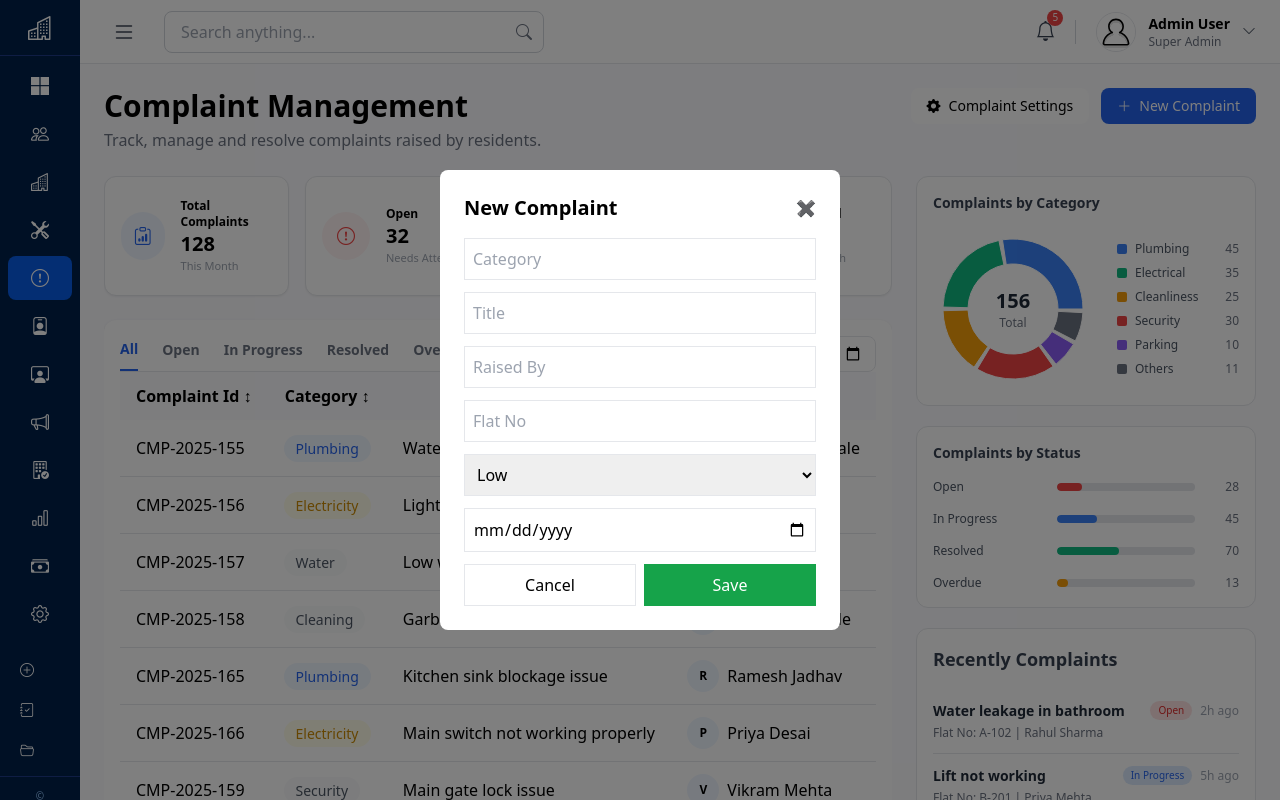
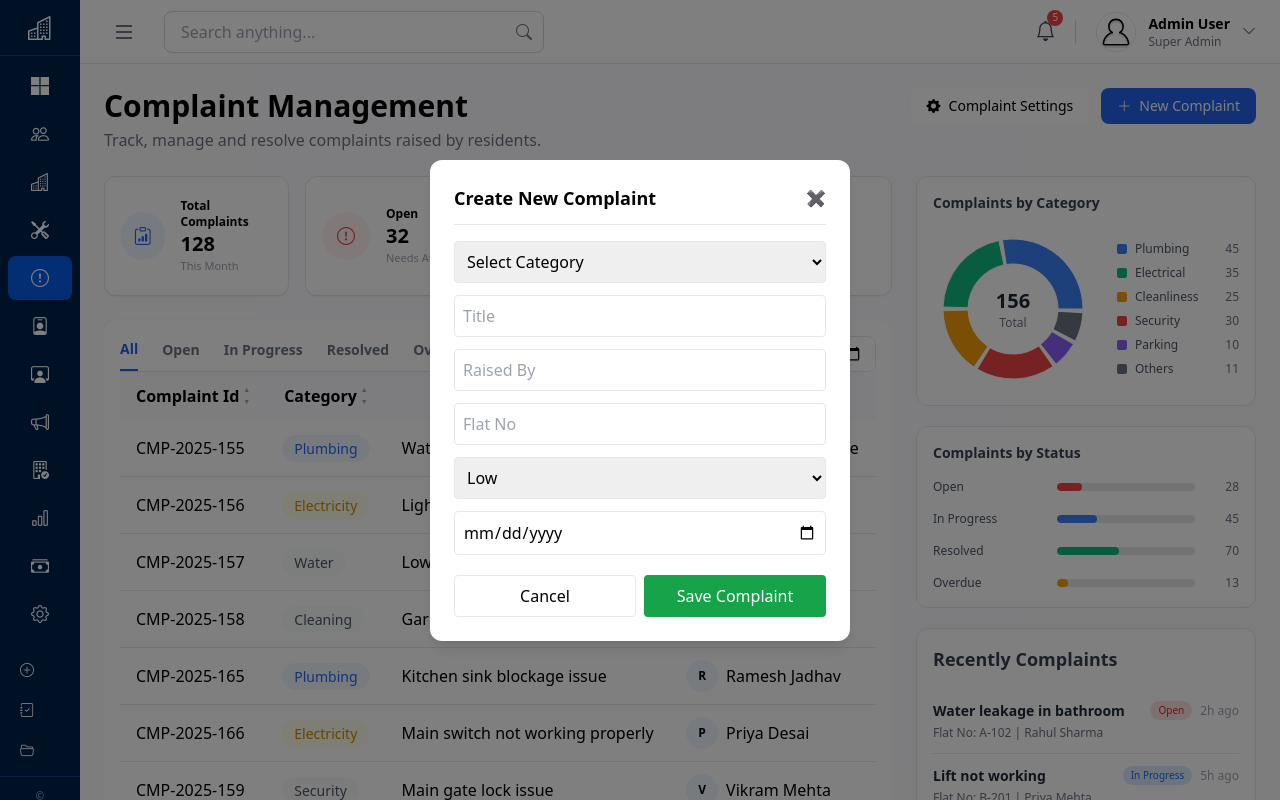
Before and after one commit to classrepo24/societymanagement-react, a React (Create React App) app: page /complaints in a window 1280 px wide. Both pictures are taken after a click on the button "New Complaint". Built offline with nearby package versions, Linux system fonts and the light colour scheme.

Commit message:
complaint module add new complaint with validation add arrow for sorting

```diff
--- a/src/pages/Complaints/Complaints.jsx
+++ b/src/pages/Complaints/Complaints.jsx
@@ -181,7 +181,13 @@ const [complaints,setComplaints] = useState([
 
 ]);
 
+const generateId = () => {
+  const year = new Date().getFullYear();
 
+  const nextNumber = complaints.length + 1;
+
+  return `CMP-${year}-${String(nextNumber).padStart(3, "0")}`;
+};
 
 const [selectedCategory, setSelectedCategory] = useState("All");
 
@@ -208,7 +214,7 @@ const [formData, setFormData] = useState({
   status: "Open",
   raisedOn: "",
 });
-
+const [errors, setErrors] = useState({});
 
 
 
@@ -249,7 +255,31 @@ const handleSort = (key) => {
         ? "desc"
         : "asc",
   }));
+
 };
+const renderSortIcon = (key) => (
+  <span className="inline-flex flex-col ml-1 gap-[1px]">
+    <span
+      className={`text-[7px] ${
+        sortConfig.key === key && sortConfig.direction === "asc"
+          ? "text-blue-600"
+          : "text-gray-400"
+      }`}
+    >
+      ▲
+    </span>
+
+    <span
+      className={`text-[7px] ${
+        sortConfig.key === key && sortConfig.direction === "desc"
+          ? "text-blue-600"
+          : "text-gray-400"
+      }`}
+    >
+      ▼
+    </span>
+  </span>
+);
 
 if (sortConfig.key) {
   filteredComplaints = [...filteredComplaints].sort((a, b) => {
@@ -439,66 +469,81 @@ if (sortConfig.key) {
 
                   <thead>
                     <tr className="bg-[#fbfbfe] border-gray-200">
+
                       <th
                         onClick={() => handleSort("id")}
                         className="px-4 py-3 cursor-pointer"
                       >
-                        Complaint Id ↕
+                        <span className="inline-flex items-center">
+                          Complaint Id {renderSortIcon("id")}
+                        </span>
                       </th>
 
                       <th
                         onClick={() => handleSort("category")}
                         className="px-4 py-3 cursor-pointer"
                       >
-                        Category ↕
+                        <span className="inline-flex items-center">
+                          Category {renderSortIcon("category")}
+                        </span>
                       </th>
-
-
 
                       <th
                         onClick={() => handleSort("title")}
                         className="px-4 py-3 cursor-pointer"
                       >
-                        Title↕
+                        <span className="inline-flex items-center">
+                          Title {renderSortIcon("title")}
+                        </span>
                       </th>
 
                       <th
                         onClick={() => handleSort("raisedBy")}
                         className="px-4 py-3 cursor-pointer"
                       >
-                        Raised By ↕
+                        <span className="inline-flex items-center">
+                          Raised By {renderSortIcon("raisedBy")}
+                        </span>
                       </th>
-
 
                       <th
                         onClick={() => handleSort("flatNo")}
                         className="px-4 py-3 cursor-pointer"
                       >
-                        Flat No ↕
+                        <span className="inline-flex items-center">
+                          Flat No {renderSortIcon("flatNo")}
+                        </span>
                       </th>
 
                       <th
                         onClick={() => handleSort("priority")}
                         className="px-4 py-3 cursor-pointer"
                       >
-                        Priority ↕
+                        <span className="inline-flex items-center">
+                          Priority {renderSortIcon("priority")}
+                        </span>
                       </th>
 
                       <th
                         onClick={() => handleSort("status")}
                         className="px-4 py-3 cursor-pointer"
                       >
-                        Status ↕
+                        <span className="inline-flex items-center">
+                          Status {renderSortIcon("status")}
+                        </span>
                       </th>
 
                       <th
                         onClick={() => handleSort("raisedOn")}
                         className="px-4 py-3 cursor-pointer"
                       >
-                        Raised On ↕
+                        <span className="inline-flex items-center">
+                          Raised On {renderSortIcon("raisedOn")}
+                        </span>
                       </th>
 
                       <th className="px-4 py-3">Action</th>
+
                     </tr>
                   </thead>
 
@@ -902,83 +947,187 @@ if (sortConfig.key) {
   </div>
 )}
 
-
-
-{/* new complaint */}
-
+{/* new complaints */}
 {isOpen && (
   <div className="fixed inset-0 bg-black/50 flex items-center justify-center z-50">
 
-    <div className="bg-white w-[400px] p-6 rounded-lg">
+    <div className="bg-white w-[420px] p-6 rounded-xl shadow-lg">
 
       {/* HEADER */}
-      <div className="flex justify-between mb-4">
-        <h2 className="text-xl font-semibold">New Complaint</h2>
-        <button onClick={() => setIsOpen(false)}>✖</button>
+      <div className="flex justify-between items-center border-b pb-3 mb-4">
+        <h2 className="text-lg font-semibold">Create New Complaint</h2>
+        <button
+          onClick={() => {
+            setIsOpen(false);
+            setErrors({});
+          }}
+          className="text-gray-500 hover:text-red-500"
+        >
+          ✖
+        </button>
       </div>
 
       {/* FORM */}
-      <form className="space-y-3">
+      <form
+        className="space-y-3"
+        onSubmit={(e) => {
+          e.preventDefault();
 
+          let err = {};
+
+          if (!formData.category) err.category = "Please select category";
+          if (!formData.title) err.title = "Please enter title";
+          if (!formData.raisedBy) err.raisedBy = "Please enter raised by";
+          if (!formData.flatNo) err.flatNo = "Please enter flat no";
+          if (!formData.raisedOn) err.raisedOn = "Please select date";
+
+          setErrors(err);
+
+          if (Object.keys(err).length > 0) return;
+
+          const newComplaint = {
+            id: generateId(),
+            ...formData,
+          };
+
+          setComplaints((prev) => [newComplaint, ...prev]);
+
+          setFormData({
+            category: "",
+            title: "",
+            raisedBy: "",
+            flatNo: "",
+            priority: "Low",
+            status: "Open",
+            raisedOn: "",
+          });
+
+          setErrors({});
+          setIsOpen(false);
+        }}
+      >
+
+        {/* CATEGORY */}
+        <div>
+          <select
+            value={formData.category}
+            onChange={(e) =>
+              setFormData({ ...formData, category: e.target.value })
+            }
+            className="w-full border p-2 rounded"
+          >
+            <option value="">Select Category</option>
+            <option>Plumbing</option>
+            <option>Electricity</option>
+            <option>Water</option>
+            <option>Cleaning</option>
+            <option>Security</option>
+          </select>
+          {errors.category && (
+            <p className="text-red-500 text-xs">{errors.category}</p>
+          )}
+        </div>
+
+        {/* TITLE */}
+        <div>
           <input
-          name="category"
-          placeholder="Category"
-          className="w-full border p-2"
+            value={formData.title}
+            onChange={(e) =>
+              setFormData({ ...formData, title: e.target.value })
+            }
+            placeholder="Title"
+            className="w-full border p-2 rounded"
           />
+          {errors.title && (
+            <p className="text-red-500 text-xs">{errors.title}</p>
+          )}
+        </div>
 
+        {/* RAISED BY */}
+        <div>
           <input
-          name="title"
-          placeholder="Title"
-          className="w-full border p-2"
+            value={formData.raisedBy}
+            onChange={(e) =>
+              setFormData({ ...formData, raisedBy: e.target.value })
+            }
+            placeholder="Raised By"
+            className="w-full border p-2 rounded"
           />
+          {errors.raisedBy && (
+            <p className="text-red-500 text-xs">{errors.raisedBy}</p>
+          )}
+        </div>
 
+        {/* FLAT NO */}
+        <div>
           <input
-          name="raisedBy"
-          placeholder="Raised By"
-          className="w-full border p-2"
+            value={formData.flatNo}
+            onChange={(e) =>
+              setFormData({ ...formData, flatNo: e.target.value })
+            }
+            placeholder="Flat No"
+            className="w-full border p-2 rounded"
           />
+          {errors.flatNo && (
+            <p className="text-red-500 text-xs">{errors.flatNo}</p>
+          )}
+        </div>
 
-        <input
-          name="flatNo"
-          placeholder="Flat No"
-          className="w-full border p-2"
-        />
-
-        <select name="priority" className="w-full border p-2">
+        {/* PRIORITY */}
+        <select
+          value={formData.priority}
+          onChange={(e) =>
+            setFormData({ ...formData, priority: e.target.value })
+          }
+          className="w-full border p-2 rounded"
+        >
           <option>Low</option>
           <option>Medium</option>
           <option>High</option>
         </select>
 
+        {/* DATE */}
+        <div>
           <input
             type="date"
-          name="raisedOn"
-          className="w-full border p-2"
+            value={formData.raisedOn}
+            onChange={(e) =>
+              setFormData({ ...formData, raisedOn: e.target.value })
+            }
+            className="w-full border p-2 rounded"
           />
+          {errors.raisedOn && (
+            <p className="text-red-500 text-xs">{errors.raisedOn}</p>
+          )}
+        </div>
 
         {/* BUTTONS */}
-        <div className="flex gap-2">
+        <div className="flex gap-2 pt-2">
+
           <button
             type="button"
-            onClick={() => setIsOpen(false)}
-            className="w-1/2 border py-2"
+            onClick={() => {
+              setIsOpen(false);
+              setErrors({});
+            }}
+            className="w-1/2 border py-2 rounded hover:bg-gray-100"
           >
             Cancel
           </button>
 
           <button
             type="submit"
-            className="w-1/2 bg-green-600 text-white py-2"
+            className="w-1/2 bg-green-600 text-white py-2 rounded hover:bg-green-700"
           >
-            Save
+            Save Complaint
           </button>
+
         </div>
 
       </form>
     </div>
   </div>
 )}
-
     </div>
   );
 };
```
Lines whose indentation alone changed are shown as unchanged.
